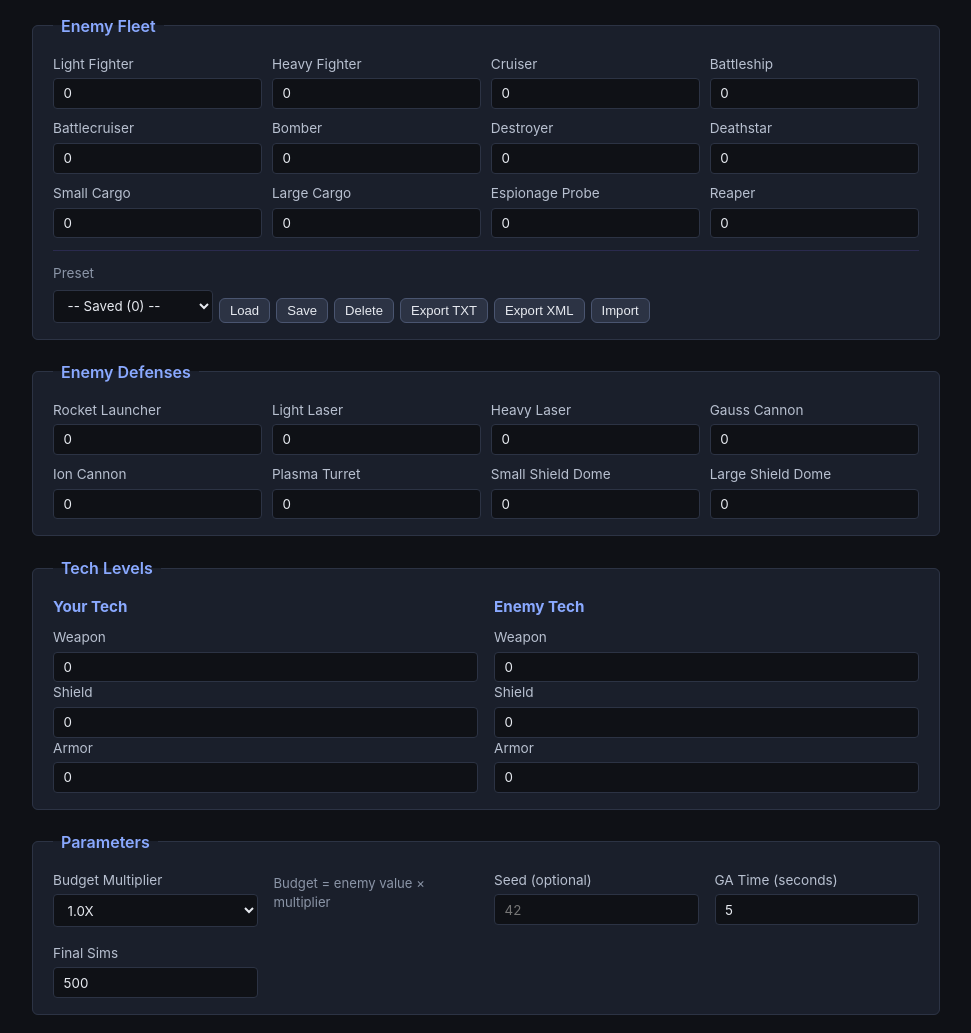
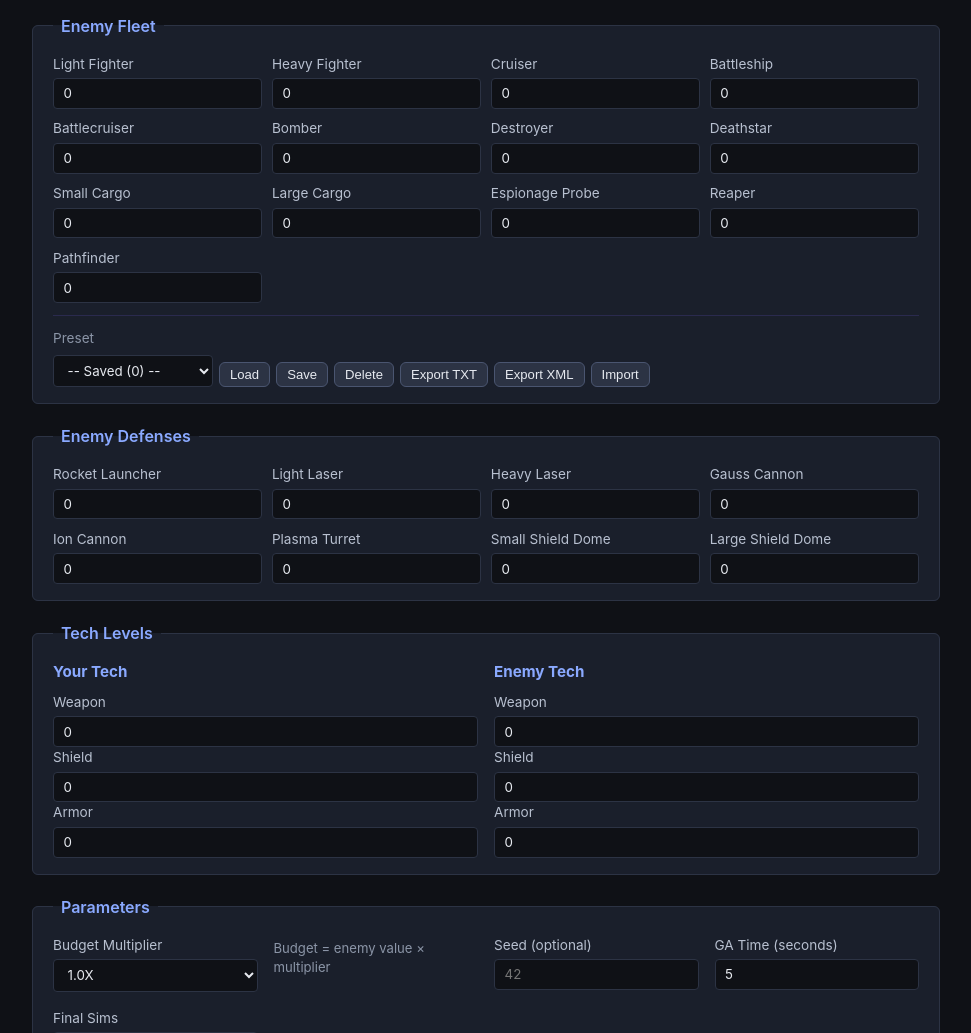
Before and after one commit to peterradzisz/ogame-fleet-optimizer, a Python web app: template python/ogame_optimizer/web/templates/index.html in a window 1280 px wide. Shown: the part 706-1739 px from the top of the page, without its empty margins (154-1125 px from the left). Run offline with Jinja, Linux system fonts and the light colour scheme; the template is opened without the code that fills it, so the values that code supplies are empty.

Commit message:
fix: add Pathfinder to Enemy Fleet input section
Enemy Fleet was missing the Pathfinder input. My Fleet has Pathfinder
but not Espionage Probe (correct - you don't have enemy probes). Enemy
Fleet has Espionage Probe but not Pathfinder (missing). Now both
sections have the same 13 ship types: LF, HF, Cruiser, BS, BC, Bomber,
Destroyer, Deathstar, SC, LC, Pathfinder, Reaper, plus Espionage
Probe for enemy fleet only.

```diff
--- a/python/ogame_optimizer/web/templates/index.html
+++ b/python/ogame_optimizer/web/templates/index.html
@@ -83,6 +83,7 @@
       <label>Large Cargo<input type="number" name="large_cargo" min="0" value="0"></label>
       <label>Espionage Probe<input type="number" name="espionage_probe" min="0" value="0"></label>
       <label>Reaper<input type="number" name="reaper" min="0" value="0"></label>
+      <label>Pathfinder<input type="number" name="pathfinder" min="0" value="0"></label>
     </div>
     <div class="preset-row">
       <label class="preset-label">Preset
```
